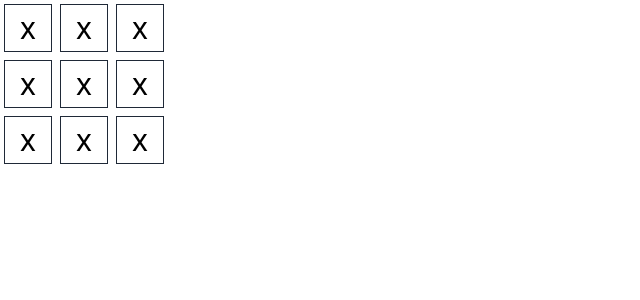
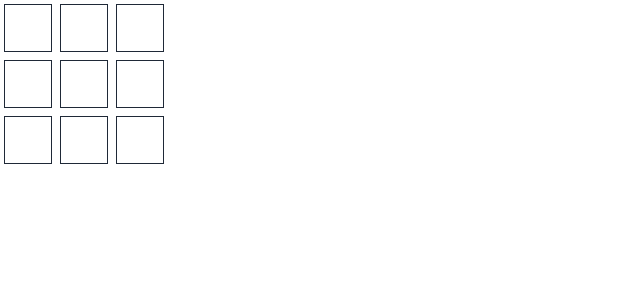
Before and after one commit to Mayeda-Islam/tic-tac-toe, a React (Vite) app: page / in a window 1280 px wide. Shown: the top 300 px of the page, without its empty margins (0-640 px from the left). Built offline with nearby package versions, Linux system fonts and the light colour scheme.

Commit message:
after clicking the X print added to UI

```diff
--- a/src/App.jsx
+++ b/src/App.jsx
@@ -1,28 +1,43 @@
-const Square = () => {
+/* eslint-disable react/prop-types */
+
+import { useState } from "react";
+
+const Square = ({ value, onSquareClick }) => {
+  console.log(value);
   return (
-    <button className="bg-white border border-gray-800 h-12 w-12 m-1 text-3xl">
-      x
+    <button
+      onClick={onSquareClick}
+      className="bg-white border border-gray-800 h-12 w-12 m-1 text-3xl"
+    >
+      {value}
     </button>
   );
 };
 
 const Board = () => {
+  const [square, setSquare] = useState(Array(9).fill(null));
+  const handleClick = (value) => {
+    const newSqares = [...square];
+    newSqares[value] = "X";
+    console.log(newSqares);
+    setSquare(newSqares);
+  };
   return (
     <>
-      <div>
-        <Square />
-        <Square />
-        <Square />
+      <div className="flex">
+        <Square value={square[0]} onSquareClick={() => handleClick(0)} />
+        <Square value={square[1]} onSquareClick={() => handleClick(1)} />
+        <Square value={square[2]} onSquareClick={() => handleClick(2)} />
       </div>
-      <div>
-        <Square />
-        <Square />
-        <Square />
+      <div className="flex">
+        <Square value={square[3]} onSquareClick={() => handleClick(3)} />
+        <Square value={square[4]} onSquareClick={() => handleClick(4)} />
+        <Square value={square[5]} onSquareClick={() => handleClick(5)} />
       </div>
-      <div>
-        <Square />
-        <Square />
-        <Square />
+      <div className="flex">
+        <Square value={square[6]} onSquareClick={() => handleClick(6)} />
+        <Square value={square[7]} onSquareClick={() => handleClick(7)} />
+        <Square value={square[8]} onSquareClick={() => handleClick(8)} />
       </div>
     </>
   );
```
